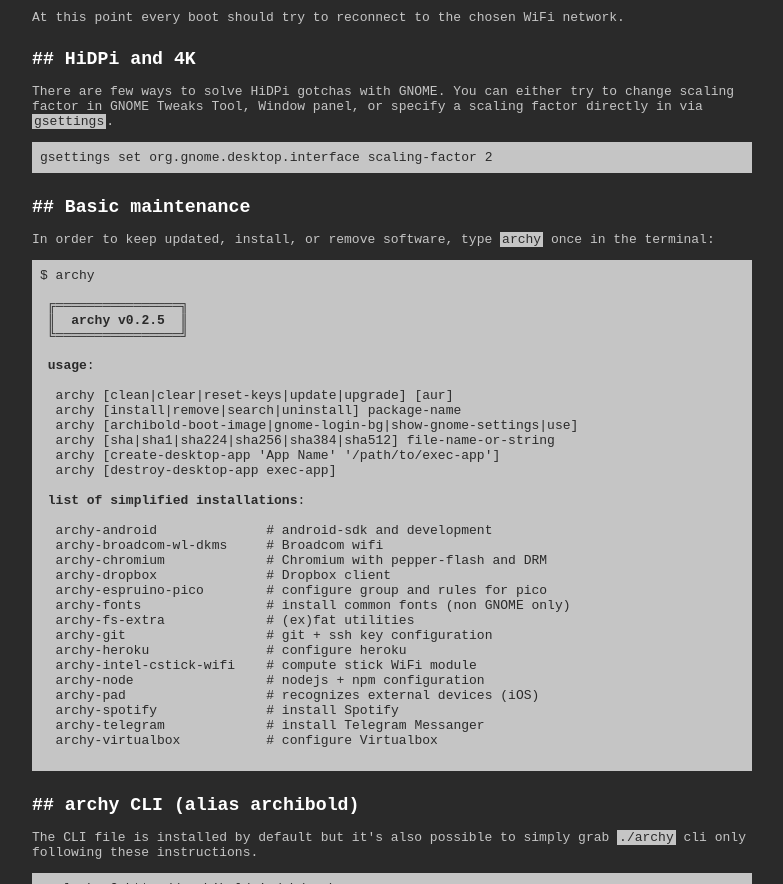
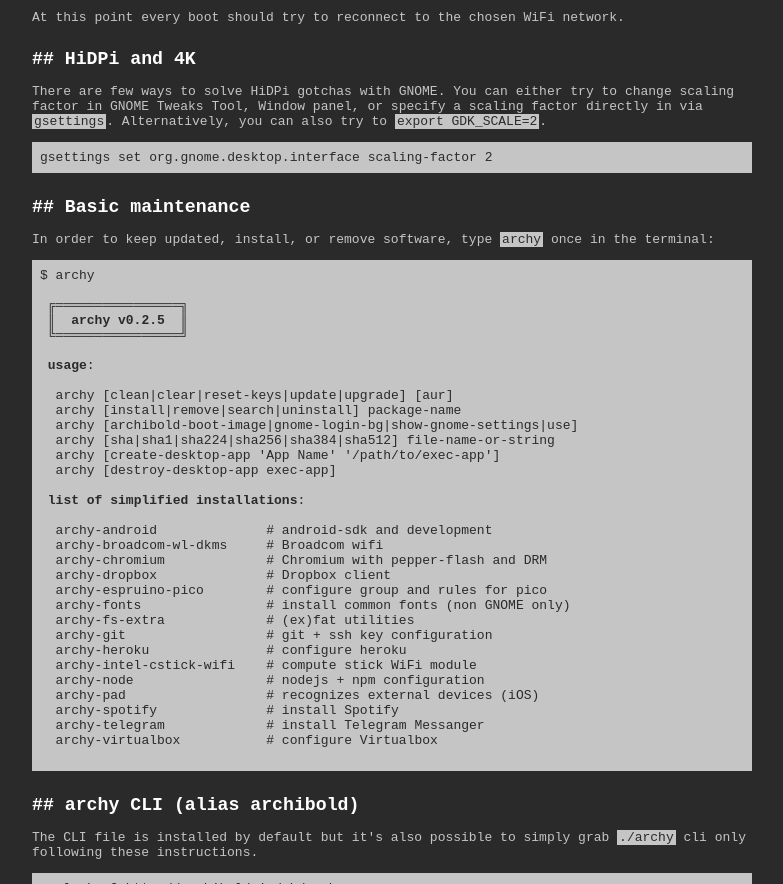
Before and after one commit to WebReflection/archibold.io, a plain HTML site: page index.html in a window 1280 px wide. Shown: the part 4908-5792 px from the top of the page, without its empty margins (248-1031 px from the left). Drawn offline with Linux system fonts and the light colour scheme.

Commit message:
added GDK info

```diff
--- a/index.html
+++ b/index.html
@@ -408,6 +408,7 @@ sudo netctl list
           There are few ways to solve HiDPi gotchas with GNOME.
           You can either try to change scaling factor in GNOME Tweaks Tool, Window panel, or specify
           a scaling factor directly in via <code>gsettings</code>.
+          Alternatively, you can also try to <code>export GDK_SCALE=2</code>.
         </p>
         <pre><code>gsettings set org.gnome.desktop.interface scaling-factor 2</code></pre>
         <h2 id="maintenance">
```
